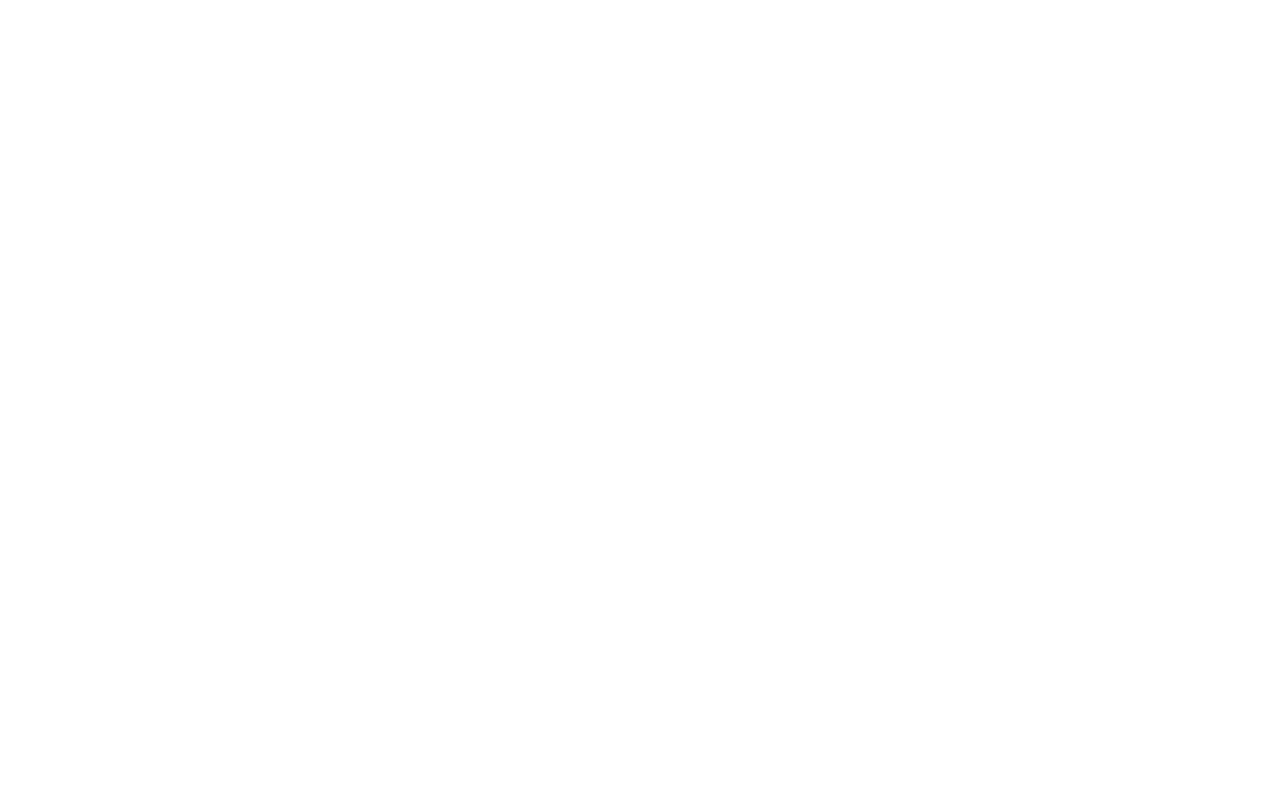
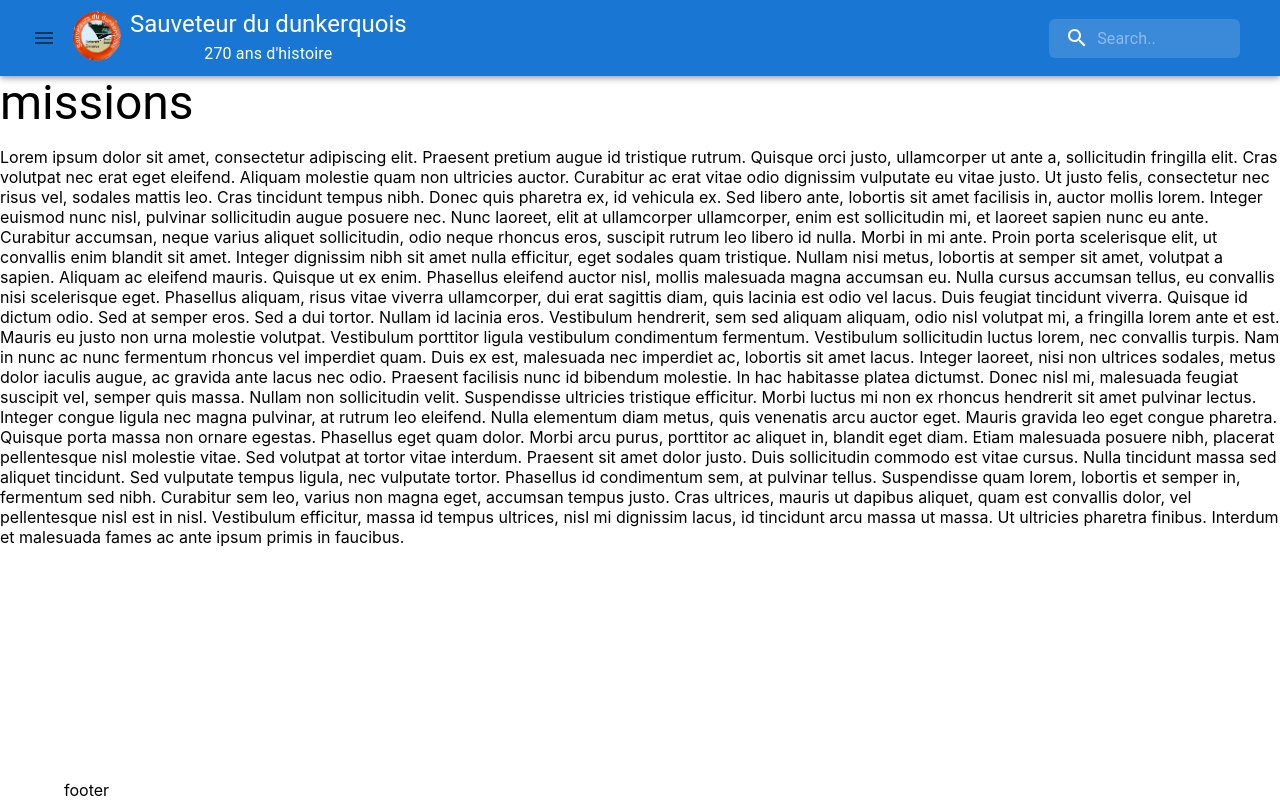
Before and after one commit to LesCop1/ndi-2021, a React (Create React App) app: page /missions in a window 1280 px wide. Before the commit this address had no page. Built offline with nearby package versions, Linux system fonts and the light colour scheme.

Commit message:
Fix drawer

```diff
--- a/src/App.tsx
+++ b/src/App.tsx
@@ -1,10 +1,18 @@
 import React from "react";
 import { Routes, Route } from "react-router-dom";
 import Home from "pages/Home";
+import LoremIpsum from "pages/LoremIpsum";
 
 const App = (): JSX.Element => (
   <Routes>
     <Route path="/" element={<Home />} />
+    <Route path="/missions" element={<LoremIpsum title="missions" />} />
+    <Route path="/harbor-services" element={<LoremIpsum title="harbor-services" />} />
+    <Route path="/maritime-savings" element={<LoremIpsum title="maritime-savings" />} />
+    <Route path="/technics" element={<LoremIpsum title="technics" />} />
+    <Route path="/history" element={<LoremIpsum title="history" />} />
+    <Route path="/additional" element={<LoremIpsum title="additional" />} />
+    <Route path="/estaminet" element={<LoremIpsum title="estaminet" />} />
   </Routes>
 );
 
--- a/src/layouts/MainLayout.scss
+++ b/src/layouts/MainLayout.scss
@@ -27,9 +27,24 @@
 }
 
 .content {
-    flex: 1 0 auto;
+  flex: 1 0 auto;
 }
 
 .footer {
-    flex-shrink: 0;
+  flex-shrink: 0;
 }
+
+.Drawer {
+  text-align: center;
+
+  .drawer-logo {
+      margin: 2* $spacing 0;
+      width: 100px;
+      height: 100px;
+  }
+
+  .drawer-item {
+    text-decoration: none !important;
+    margin: 2 * $spacing 0;
+  }
+}
--- a/src/layouts/MainLayout.tsx
+++ b/src/layouts/MainLayout.tsx
@@ -1,5 +1,5 @@
 import React, { useState } from "react";
-import { AppBar, Box, Container, Drawer, IconButton, Toolbar, Typography } from "@mui/material";
+import { AppBar, Box, Container, Divider, Drawer, IconButton, Link, Toolbar, Typography } from "@mui/material";
 import MenuIcon from "@mui/icons-material/Menu";
 import "./MainLayout.scss";
 import Search from "components/SearchBar";
@@ -20,7 +20,9 @@ const MainLayout: React.FC = ({ children }) => {
             <MenuIcon />
           </IconButton>
           <Box className="title">
-            <img src={logo} alt="logo" className="logo" />
+            <Link href="/">
+              <img src={logo} alt="logo" className="logo" />
+            </Link>
             <Box className="title-text">
               <Typography variant="h5" component="div">
                 Sauveteur du dunkerquois
@@ -36,12 +38,62 @@ const MainLayout: React.FC = ({ children }) => {
       </AppBar>
       <div className="toolbar-offset" />
       <div className="content">{children}</div>
-
       <Container className="footer">footer</Container>
-      <Drawer anchor="left" open={drawerState} onClose={() => toggleDrawer()}>
-        <div>a</div>
-        <div>b</div>
-        <div>c</div>
+      <Drawer className="Drawer" anchor="left" open={drawerState} onClose={() => toggleDrawer()}>
+        <Container>
+          <img className="drawer-logo" src={logo} alt="logo" />
+          <Divider />
+          <div className="drawer-item">
+            <Link href="/">
+              <Typography variant="h6">Accueil</Typography>
+            </Link>
+          </div>
+          <div className="drawer-item">
+            <Link href="/rescuers">
+              <Typography variant="h6">Sauveteurs</Typography>
+            </Link>
+          </div>
+          <div className="drawer-item">
+            <Link href="/sea-trips">
+              <Typography variant="h6">Sorties en mer</Typography>
+            </Link>
+          </div>
+          <div className="drawer-item">
+            <Link href="/missions">
+              <Typography variant="h6">Sauvetages</Typography>
+            </Link>
+          </div>
+          <div className="drawer-item">
+            <Link href="/harbor-services">
+              <Typography variant="h6">Services du port</Typography>
+            </Link>
+          </div>
+          <div className="drawer-item">
+            <Link href="/maritime-savings">
+              <Typography variant="h6">Moyen maritimes</Typography>
+            </Link>
+          </div>
+          <div className="drawer-item">
+            <Link href="/technics">
+              <Typography variant="h6">Techniques</Typography>
+            </Link>
+          </div>
+          <div className="drawer-item">
+            <Link href="/history">
+              <Typography variant="h6">Historique</Typography>
+            </Link>
+          </div>
+          <div className="drawer-item">
+            <Link href="/additional">
+              <Typography variant="h6">Compléments</Typography>
+            </Link>
+          </div>
+          <div className="drawer-item">
+            <Link href="/estaminet">
+              <Typography variant="h6">Estaminet</Typography>
+            </Link>
+          </div>
+        </Container>
       </Drawer>
     </>
   );
--- /dev/null
+++ b/src/pages/LoremIpsum.tsx
@@ -0,0 +1,43 @@
+import { Typography } from "@mui/material";
+import MainLayout from "layouts/MainLayout";
+import React from "react";
+
+const LoremIpsum: React.FC<{ title: string }> = ({ title }) => (
+  <MainLayout>
+    <Typography variant="h3">{title}</Typography>
+    <p>
+      Lorem ipsum dolor sit amet, consectetur adipiscing elit. Praesent pretium augue id tristique rutrum. Quisque orci
+      justo, ullamcorper ut ante a, sollicitudin fringilla elit. Cras volutpat nec erat eget eleifend. Aliquam molestie
+      quam non ultricies auctor. Curabitur ac erat vitae odio dignissim vulputate eu vitae justo. Ut justo felis,
+      consectetur nec risus vel, sodales mattis leo. Cras tincidunt tempus nibh. Donec quis pharetra ex, id vehicula ex.
+      Sed libero ante, lobortis sit amet facilisis in, auctor mollis lorem. Integer euismod nunc nisl, pulvinar
+      sollicitudin augue posuere nec. Nunc laoreet, elit at ullamcorper ullamcorper, enim est sollicitudin mi, et
+      laoreet sapien nunc eu ante. Curabitur accumsan, neque varius aliquet sollicitudin, odio neque rhoncus eros,
+      suscipit rutrum leo libero id nulla. Morbi in mi ante. Proin porta scelerisque elit, ut convallis enim blandit sit
+      amet. Integer dignissim nibh sit amet nulla efficitur, eget sodales quam tristique. Nullam nisi metus, lobortis at
+      semper sit amet, volutpat a sapien. Aliquam ac eleifend mauris. Quisque ut ex enim. Phasellus eleifend auctor
+      nisl, mollis malesuada magna accumsan eu. Nulla cursus accumsan tellus, eu convallis nisi scelerisque eget.
+      Phasellus aliquam, risus vitae viverra ullamcorper, dui erat sagittis diam, quis lacinia est odio vel lacus. Duis
+      feugiat tincidunt viverra. Quisque id dictum odio. Sed at semper eros. Sed a dui tortor. Nullam id lacinia eros.
+      Vestibulum hendrerit, sem sed aliquam aliquam, odio nisl volutpat mi, a fringilla lorem ante et est. Mauris eu
+      justo non urna molestie volutpat. Vestibulum porttitor ligula vestibulum condimentum fermentum. Vestibulum
+      sollicitudin luctus lorem, nec convallis turpis. Nam in nunc ac nunc fermentum rhoncus vel imperdiet quam. Duis ex
+      est, malesuada nec imperdiet ac, lobortis sit amet lacus. Integer laoreet, nisi non ultrices sodales, metus dolor
+      iaculis augue, ac gravida ante lacus nec odio. Praesent facilisis nunc id bibendum molestie. In hac habitasse
+      platea dictumst. Donec nisl mi, malesuada feugiat suscipit vel, semper quis massa. Nullam non sollicitudin velit.
+      Suspendisse ultricies tristique efficitur. Morbi luctus mi non ex rhoncus hendrerit sit amet pulvinar lectus.
+      Integer congue ligula nec magna pulvinar, at rutrum leo eleifend. Nulla elementum diam metus, quis venenatis arcu
+      auctor eget. Mauris gravida leo eget congue pharetra. Quisque porta massa non ornare egestas. Phasellus eget quam
+      dolor. Morbi arcu purus, porttitor ac aliquet in, blandit eget diam. Etiam malesuada posuere nibh, placerat
+      pellentesque nisl molestie vitae. Sed volutpat at tortor vitae interdum. Praesent sit amet dolor justo. Duis
+      sollicitudin commodo est vitae cursus. Nulla tincidunt massa sed aliquet tincidunt. Sed vulputate tempus ligula,
+      nec vulputate tortor. Phasellus id condimentum sem, at pulvinar tellus. Suspendisse quam lorem, lobortis et semper
+      in, fermentum sed nibh. Curabitur sem leo, varius non magna eget, accumsan tempus justo. Cras ultrices, mauris ut
+      dapibus aliquet, quam est convallis dolor, vel pellentesque nisl est in nisl. Vestibulum efficitur, massa id
+      tempus ultrices, nisl mi dignissim lacus, id tincidunt arcu massa ut massa. Ut ultricies pharetra finibus.
+      Interdum et malesuada fames ac ante ipsum primis in faucibus.
+    </p>
+  </MainLayout>
+);
+
+export default LoremIpsum;
```
